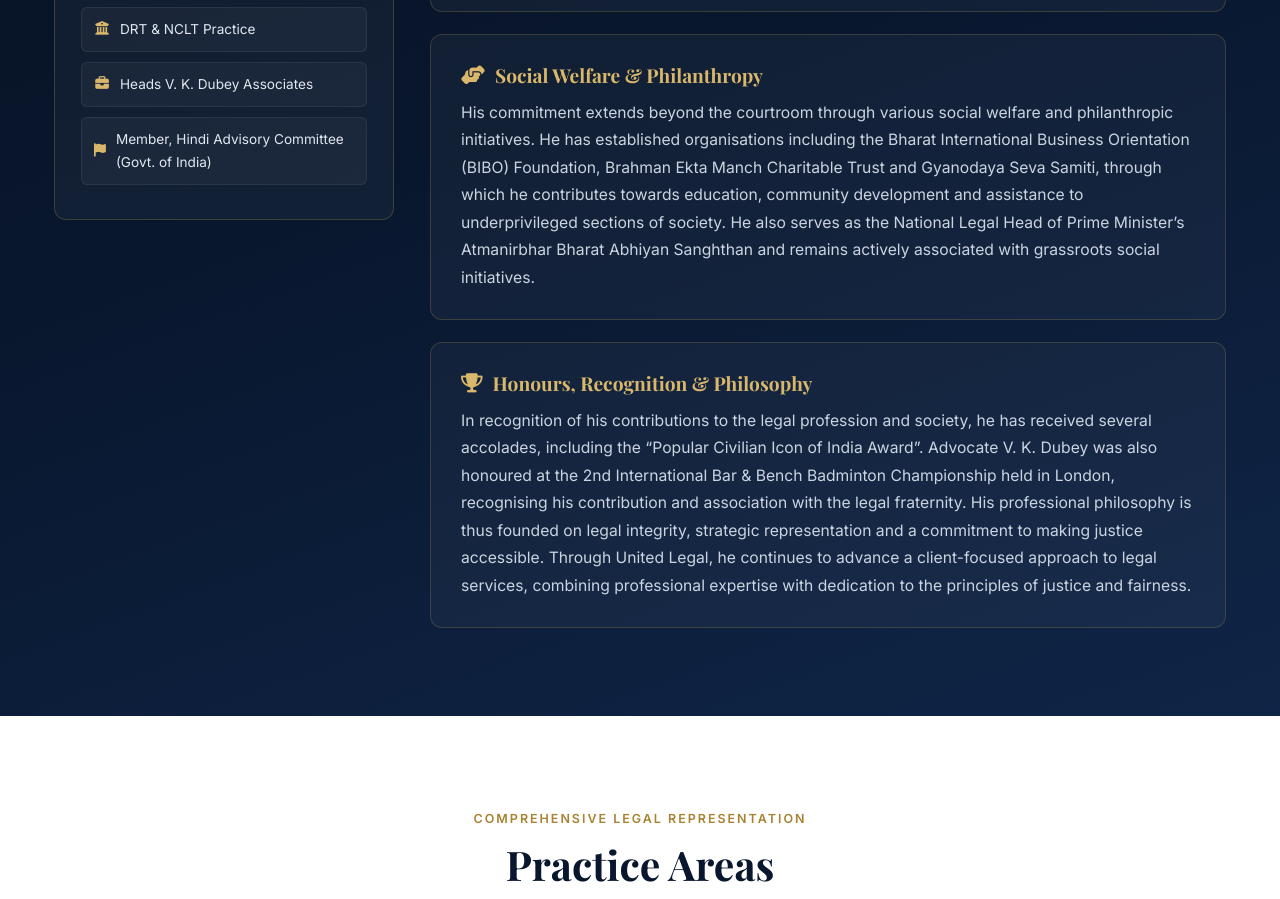
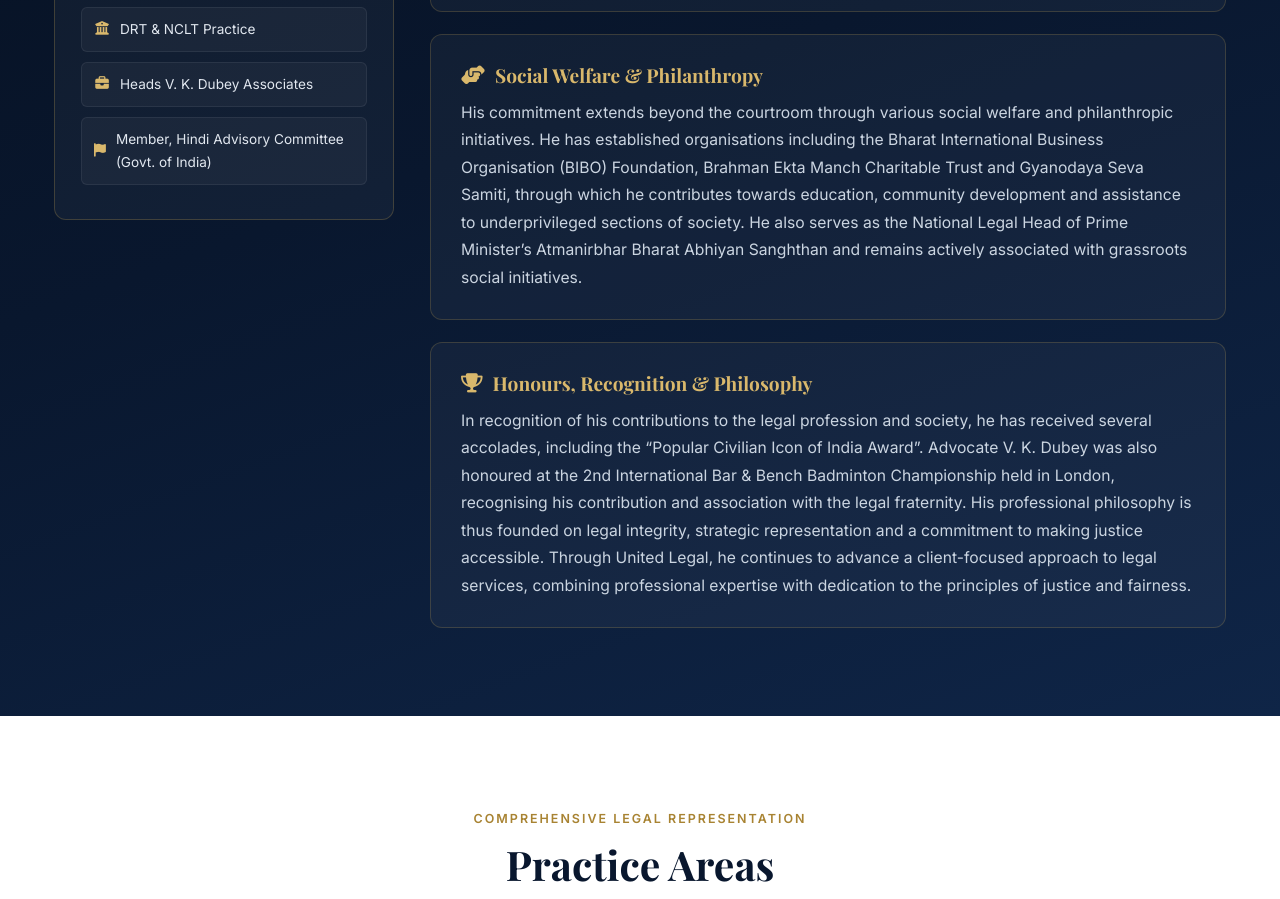
Before and after one commit to KSP-07/United-Legal, a plain HTML site: page index.html in a window 1280 px wide. Shown: the part 2874-3773 px from the top of the page. Drawn offline with nearby package versions, Linux system fonts and the light colour scheme; a web font is replaced by a local one.

Commit message:
Add files via upload

```diff
--- a/index.html
+++ b/index.html
@@ -219,7 +219,7 @@
                     <div class="narrative-card">
                         <h4><i class="fas fa-hands-helping"></i> Social Welfare &amp; Philanthropy</h4>
                         <p>
-                            His commitment extends beyond the courtroom through various social welfare and philanthropic initiatives. He has established organisations including the Bharat International Business Orientation (BIBO) Foundation, Brahman Ekta Manch Charitable Trust and Gyanodaya Seva Samiti, through which he contributes towards education, community development and assistance to underprivileged sections of society. He also serves as the National Legal Head of Prime Minister&rsquo;s Atmanirbhar Bharat Abhiyan Sanghthan and remains actively associated with grassroots social initiatives.
+                            His commitment extends beyond the courtroom through various social welfare and philanthropic initiatives. He has established organisations including the Bharat International Business Organisation (BIBO) Foundation, Brahman Ekta Manch Charitable Trust and Gyanodaya Seva Samiti, through which he contributes towards education, community development and assistance to underprivileged sections of society. He also serves as the National Legal Head of Prime Minister&rsquo;s Atmanirbhar Bharat Abhiyan Sanghthan and remains actively associated with grassroots social initiatives.
                         </p>
                     </div>
 
```
